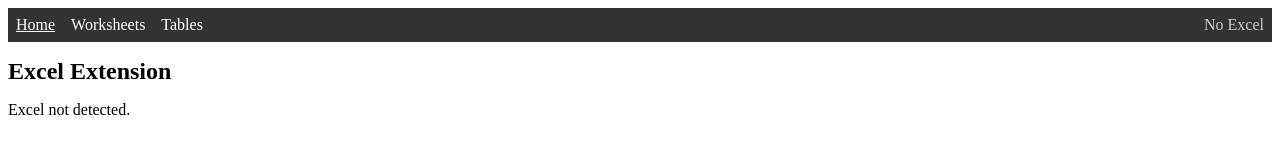
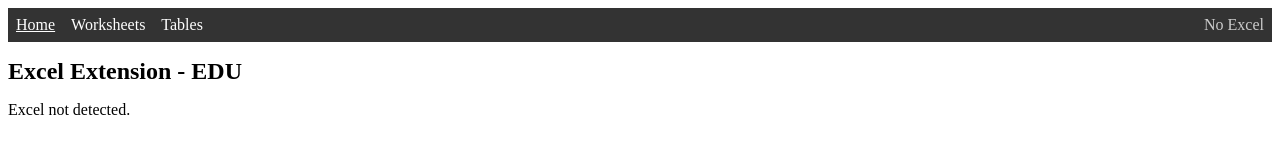
Before and after one commit to ErikPlachta/excel-extension, an Angular app: page / in a window 1280 px wide. Shown: the top 160 px of the page. Built offline with nearby package versions, Linux system fonts and the light colour scheme.

Commit message:
update h1 to see if changes push

```diff
--- a/src/app/home.component.html
+++ b/src/app/home.component.html
@@ -1,4 +1,4 @@
-<h1>Excel Extension</h1>
+<h1>Excel Extension - EDU</h1>
 <p *ngIf="excel.isExcel; else noExcel">Excel detected.</p>
 <ng-template #noExcel>
   <p>Excel not detected.</p>
```
